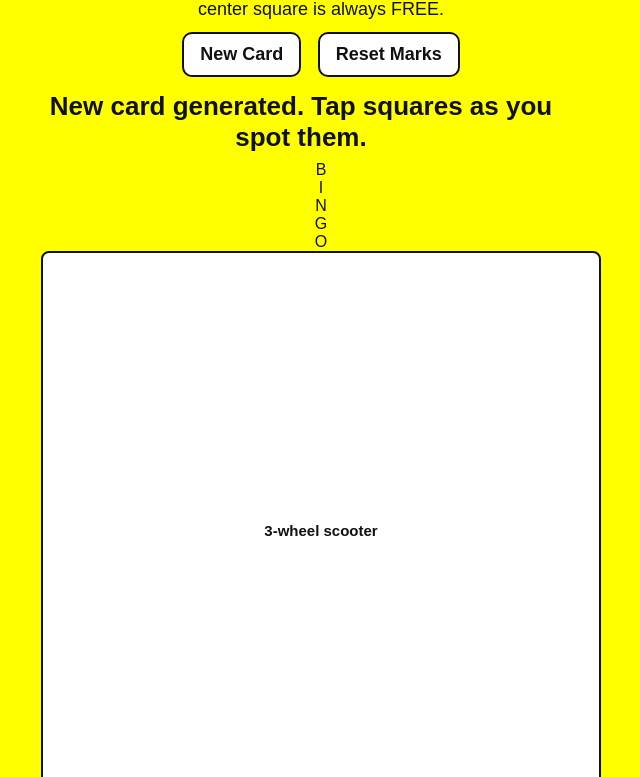
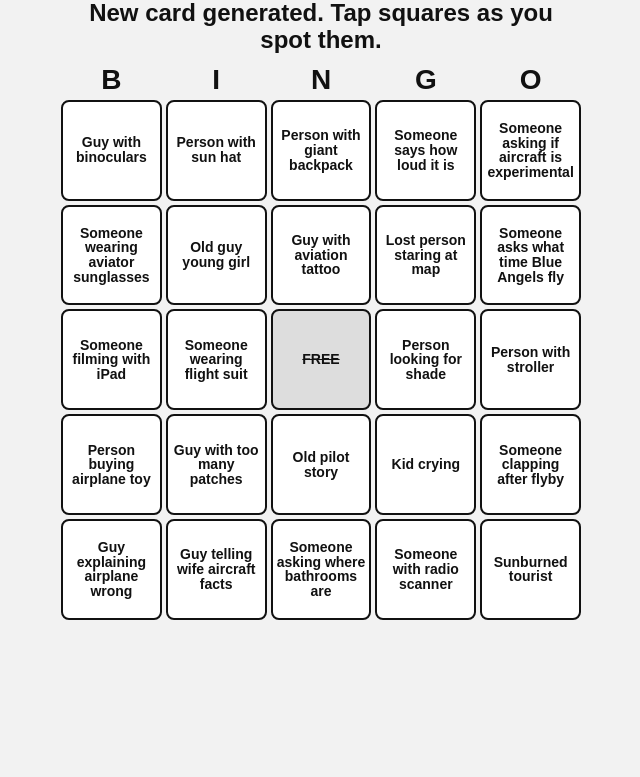
Before and after one commit to Smokepump1/AirShowBingo, a plain HTML site: page index.html in a window 1280 px wide. Shown: the part 157-934 px from the top of the page, without its empty margins (319-959 px from the left). After the commit the page ends 800 px from the top, so only its background shows below. Drawn offline with Linux system fonts and the light colour scheme.

Commit message:
Created new files 7pm

```diff
--- a/index.html
+++ b/index.html
@@ -1,46 +1,37 @@
-<!doctype html>
+<!DOCTYPE html>
 <html lang="en">
 <head>
-  <meta charset="utf-8" />
-  <meta name="viewport" content="width=device-width, initial-scale=1" />
+  <meta charset="UTF-8" />
+  <meta name="viewport" content="width=device-width, initial-scale=1.0" />
   <title>Airshow People Bingo</title>
-  <link rel="stylesheet" href="styles.css" />
+  <link rel="stylesheet" href="style.css" />
 </head>
 <body>
   <main class="app">
-    <section class="hero">
-      <div>
-        <p class="eyebrow">Airshow People Bingo</p>
-        <h1>Shuffle a card. Tap the squares. Call BINGO.</h1>
-        <p class="subtext">A 5×5 bingo card built from your airshow scavenger hunt list. The center square is always FREE.</p>
-      </div>
-      <div class="controls">
-        <button id="newCardBtn" class="primary">New Card</button>
-        <button id="resetMarksBtn">Reset Marks</button>
-      </div>
-    </section>
+    <h1>Airshow People Bingo</h1>
 
-    <section id="status" class="status">Ready. Generate a card and start spotting.</section>
+    <p class="subtitle">
+      Tap squares as you spot them. Get 5 in a row and call BINGO.
+    </p>
 
-    <section class="card-wrap" aria-label="Bingo card">
-      <div class="bingo-head">
-        <div>B</div><div>I</div><div>N</div><div>G</div><div>O</div>
-      </div>
-      <div id="bingoGrid" class="bingo-grid"></div>
-    </section>
+    <div class="controls">
+      <button id="newCardBtn" type="button">New Card</button>
+      <button id="resetBtn" type="button">Reset Marks</button>
+    </div>
 
-    <section class="tools">
-      <details>
-        <summary>Master item list</summary>
-        <ol id="itemList"></ol>
-      </details>
-      <details>
-        <summary>Edit list instructions</summary>
-        <p>Open <strong>app.js</strong> in VS Code. Find <strong>MASTER_ITEMS</strong>. Add, remove, or rename items inside the quotation marks. Save the file, then refresh this page.</p>
-      </details>
-    </section>
+    <div id="message" class="message">New card generated.</div>
+
+    <div class="bingo-letters" aria-label="Bingo column letters">
+      <div>B</div>
+      <div>I</div>
+      <div>N</div>
+      <div>G</div>
+      <div>O</div>
+    </div>
+
+    <div id="bingoBoard" class="bingo-board" aria-label="Bingo board"></div>
   </main>
 
-  <script src="app.js"></script>
+  <script src="script.js"></script>
 </body>
 </html>
--- /dev/null
+++ b/script.js
@@ -0,0 +1,154 @@
+const masterItems = [
+  "Girl in 5 inch heels",
+  "Old guy young girl",
+  "Guy with huge camera",
+  "Kid with giant earmuffs",
+  "Someone wearing warbird shirt",
+  "Person asking dumb airplane question",
+  "Tube top",
+  "Sunburned tourist",
+  "Guy with too many patches",
+  "Person carrying folding chair",
+  "Someone blocking the walkway",
+  "Matching family shirts",
+  "Guy explaining airplane wrong",
+  "Someone filming with iPad",
+  "Person with umbrella",
+  "Kid crying",
+  "Someone wearing flight suit",
+  "Overpriced food complaint",
+  "Lost person staring at map",
+  "Guy with binoculars",
+  "Someone says Top Gun",
+  "Person taking selfie with plane",
+  "Someone asks what time Blue Angels fly",
+  "Old pilot story",
+  "Someone wearing cowboy hat",
+  "Person with giant backpack",
+  "Someone eating ice cream",
+  "Person wearing sandals",
+  "Someone asking where bathrooms are",
+  "Guy with aviation tattoo",
+  "Person standing in wrong line",
+  "Someone with radio scanner",
+  "Kid on shoulders",
+  "Person wearing American flag shirt",
+  "Someone says how loud it is",
+  "Person with sun hat",
+  "Guy wearing cargo shorts",
+  "Someone carrying poster",
+  "Person looking for shade",
+  "Someone drinking giant lemonade",
+  "Person with camera lens bigger than arm",
+  "Guy talking about owning a plane",
+  "Someone wearing old airshow shirt",
+  "Person complaining about parking",
+  "Someone clapping after flyby",
+  "Person with stroller",
+  "Someone asking if aircraft is experimental",
+  "Person buying airplane toy",
+  "Someone wearing aviator sunglasses",
+  "Guy telling wife aircraft facts"
+];
+
+const board = document.getElementById("bingoBoard");
+const message = document.getElementById("message");
+const newCardBtn = document.getElementById("newCardBtn");
+const resetBtn = document.getElementById("resetBtn");
+
+let currentCard = [];
+
+function shuffle(array) {
+  const copy = [...array];
+
+  for (let i = copy.length - 1; i > 0; i--) {
+    const j = Math.floor(Math.random() * (i + 1));
+    [copy[i], copy[j]] = [copy[j], copy[i]];
+  }
+
+  return copy;
+}
+
+function createNewCard() {
+  const shuffled = shuffle(masterItems);
+  currentCard = shuffled.slice(0, 24);
+  currentCard.splice(12, 0, "FREE");
+
+  renderBoard();
+  message.textContent = "New card generated. Tap squares as you spot them.";
+}
+
+function renderBoard() {
+  board.innerHTML = "";
+
+  currentCard.forEach((item, index) => {
+    const square = document.createElement("button");
+    square.type = "button";
+    square.className = "bingo-square";
+    square.textContent = item;
+    square.dataset.index = index;
+
+    if (item === "FREE") {
+      square.classList.add("free", "marked");
+    }
+
+    square.addEventListener("click", () => {
+      square.classList.toggle("marked");
+      checkForBingo();
+    });
+
+    board.appendChild(square);
+  });
+}
+
+function resetMarks() {
+  const squares = document.querySelectorAll(".bingo-square");
+
+  squares.forEach((square, index) => {
+    square.classList.remove("marked", "winning");
+
+    if (index === 12) {
+      square.classList.add("marked", "free");
+    }
+  });
+
+  message.textContent = "Marks reset.";
+}
+
+function checkForBingo() {
+  const squares = Array.from(document.querySelectorAll(".bingo-square"));
+
+  squares.forEach(square => square.classList.remove("winning"));
+
+  const winningLines = [
+    [0, 1, 2, 3, 4],
+    [5, 6, 7, 8, 9],
+    [10, 11, 12, 13, 14],
+    [15, 16, 17, 18, 19],
+    [20, 21, 22, 23, 24],
+    [0, 5, 10, 15, 20],
+    [1, 6, 11, 16, 21],
+    [2, 7, 12, 17, 22],
+    [3, 8, 13, 18, 23],
+    [4, 9, 14, 19, 24],
+    [0, 6, 12, 18, 24],
+    [4, 8, 12, 16, 20]
+  ];
+
+  for (const line of winningLines) {
+    const isWinner = line.every(index => squares[index].classList.contains("marked"));
+
+    if (isWinner) {
+      line.forEach(index => squares[index].classList.add("winning"));
+      message.textContent = "BINGO!";
+      return;
+    }
+  }
+
+  message.textContent = "Keep looking.";
+}
+
+newCardBtn.addEventListener("click", createNewCard);
+resetBtn.addEventListener("click", resetMarks);
+
+createNewCard();
--- /dev/null
+++ b/style.css
@@ -0,0 +1,156 @@
+* {
+  box-sizing: border-box;
+}
+
+html,
+body {
+  margin: 0;
+  padding: 0;
+  width: 100%;
+  min-height: 100%;
+}
+
+body {
+  font-family: Arial, Helvetica, sans-serif;
+  background: #f2f2f2;
+  color: #111;
+  padding: 8px;
+  overflow-x: hidden;
+}
+
+.app {
+  width: 100%;
+  max-width: 560px;
+  margin: 0 auto;
+  text-align: center;
+}
+
+h1 {
+  font-size: clamp(24px, 7vw, 42px);
+  line-height: 1.05;
+  margin: 8px 0;
+}
+
+.subtitle {
+  font-size: clamp(14px, 3.8vw, 18px);
+  line-height: 1.25;
+  margin: 6px auto 10px;
+  max-width: 520px;
+}
+
+.controls {
+  display: flex;
+  justify-content: center;
+  gap: 10px;
+  margin: 8px 0;
+  flex-wrap: wrap;
+}
+
+button {
+  border: 2px solid #111;
+  background: #fff;
+  color: #111;
+  border-radius: 10px;
+  padding: 10px 14px;
+  font-size: clamp(15px, 4vw, 18px);
+  font-weight: 700;
+  cursor: pointer;
+}
+
+button:active {
+  transform: scale(0.97);
+}
+
+.message {
+  font-size: clamp(16px, 4.5vw, 24px);
+  font-weight: 800;
+  line-height: 1.15;
+  margin: 10px auto;
+  max-width: 520px;
+}
+
+.bingo-letters {
+  display: grid;
+  grid-template-columns: repeat(5, 1fr);
+  width: min(96vw, 520px);
+  margin: 4px auto 4px;
+  gap: 4px;
+  font-weight: 900;
+  font-size: clamp(18px, 5vw, 28px);
+}
+
+.bingo-board {
+  display: grid;
+  grid-template-columns: repeat(5, 1fr);
+  width: min(96vw, 520px);
+  margin: 0 auto 12px;
+  gap: 4px;
+}
+
+.bingo-square {
+  aspect-ratio: 1 / 1;
+  width: 100%;
+  min-width: 0;
+  min-height: 0;
+
+  border: 2px solid #111;
+  border-radius: 8px;
+  background: #fff;
+  color: #111;
+
+  padding: 4px;
+  margin: 0;
+
+  display: flex;
+  align-items: center;
+  justify-content: center;
+  text-align: center;
+
+  font-size: clamp(7px, 2.35vw, 14px);
+  line-height: 1.05;
+  font-weight: 700;
+
+  overflow: hidden;
+  overflow-wrap: anywhere;
+  word-break: break-word;
+  user-select: none;
+  cursor: pointer;
+}
+
+.bingo-square.marked {
+  background: #222;
+  color: #fff;
+  text-decoration: line-through;
+}
+
+.bingo-square.free {
+  background: #ddd;
+  color: #111;
+}
+
+.bingo-square.winning {
+  outline: 4px solid #111;
+}
+
+@media (max-width: 430px) {
+  body {
+    padding: 5px;
+  }
+
+  .bingo-board {
+    width: 98vw;
+    gap: 3px;
+  }
+
+  .bingo-letters {
+    width: 98vw;
+    gap: 3px;
+  }
+
+  .bingo-square {
+    border-width: 1px;
+    border-radius: 5px;
+    padding: 2px;
+    font-size: clamp(6px, 2.3vw, 10px);
+  }
+}
```
Also changed, not shown: 1 other file.
